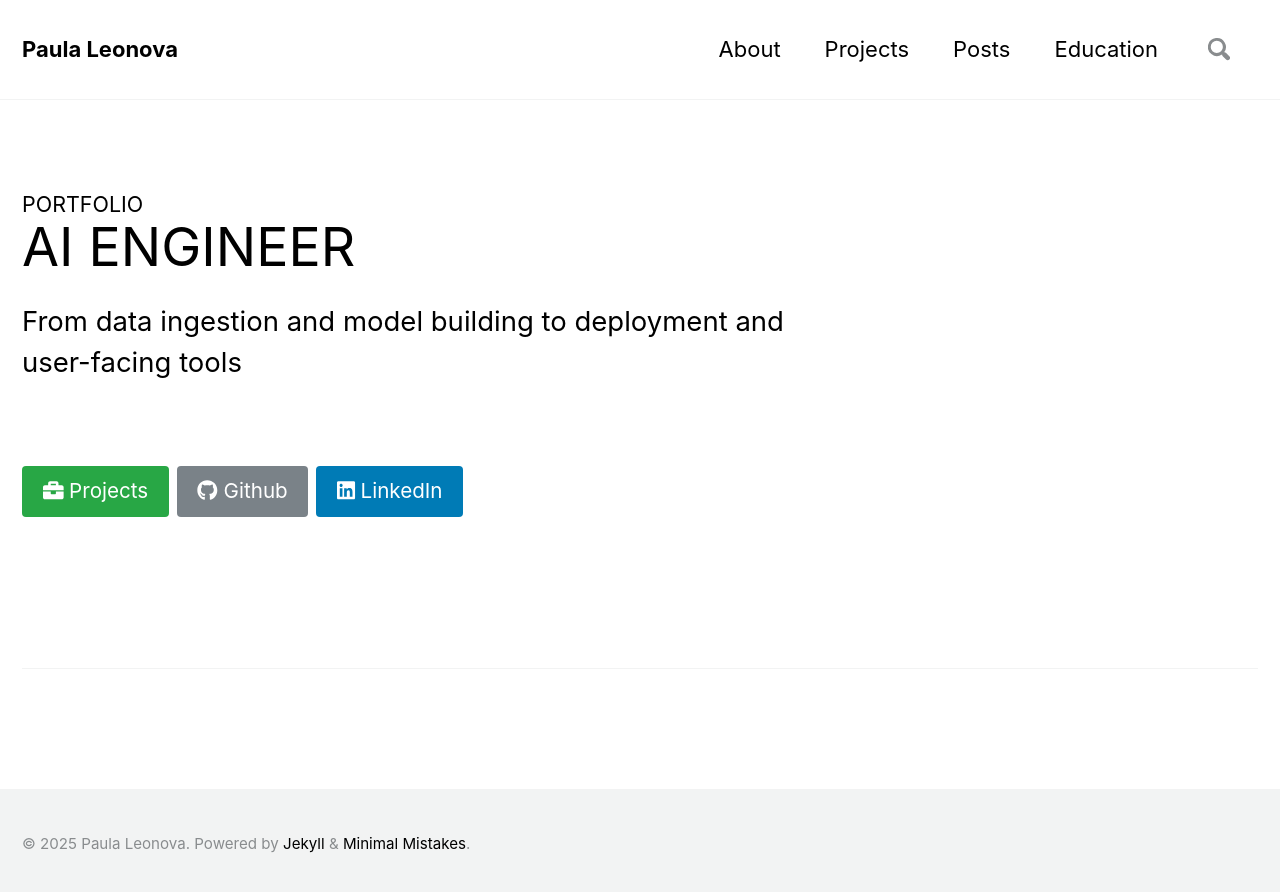
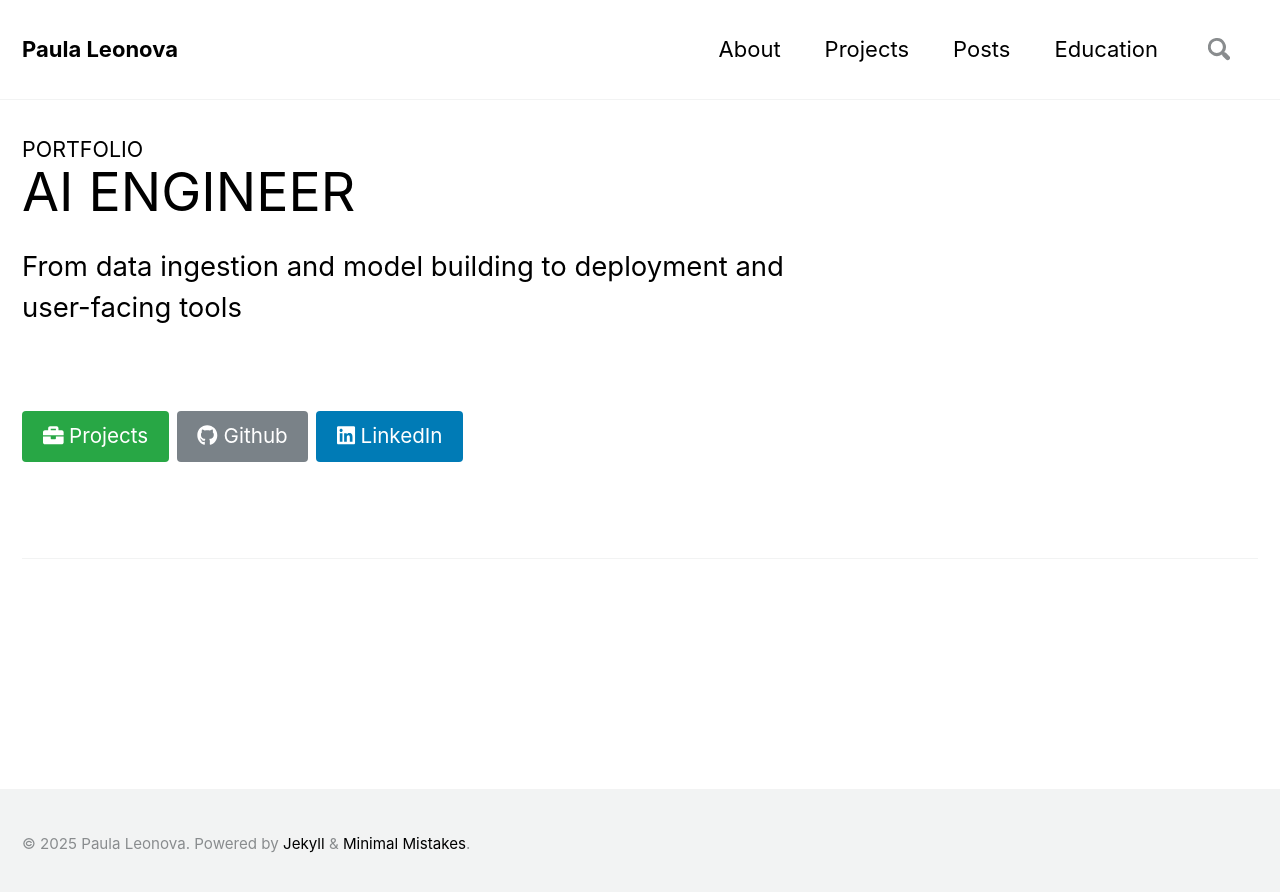
Before and after one commit to pleonova/pleonova.github.io, a Jekyll site: the page built from index.html, in a window 1280 px wide. Shown: the top 892 px of the page. Built offline with Jekyll 4.4.1, drawn with Linux system fonts in a browser that asks for light colours; nearby versions of some CDN libraries; the list of posts is cut into pages by our own code.

Commit message:
Change the banner height

```diff
--- a/assets/css/custom.css
+++ b/assets/css/custom.css
@@ -75,6 +75,11 @@ a {
   color: #ffffff !important;
 }
 
+/* Reduce banner height */
+.page__hero--overlay {
+  padding: 0.5em 0 !important;
+}
+
 /* Remove text shadows and make fonts simpler without dimension */
 .page__title,
 .page__meta,
```
